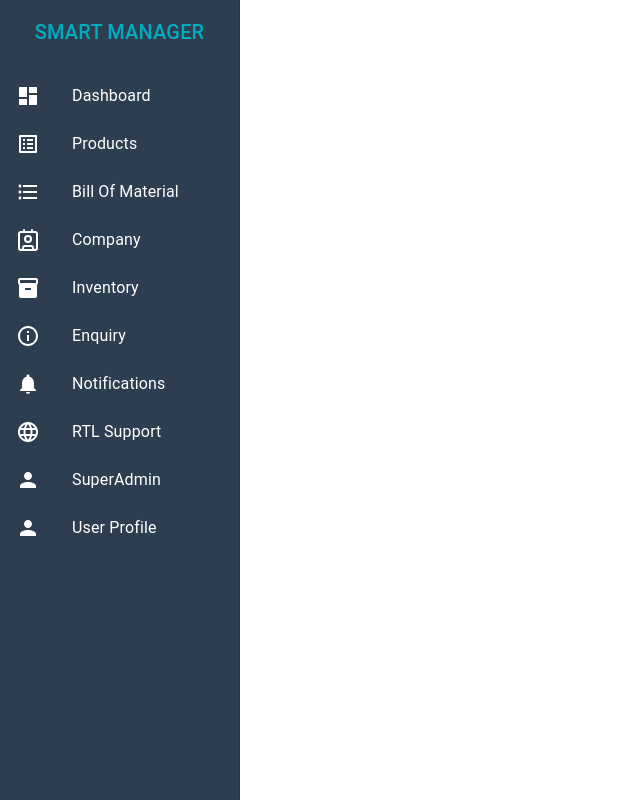
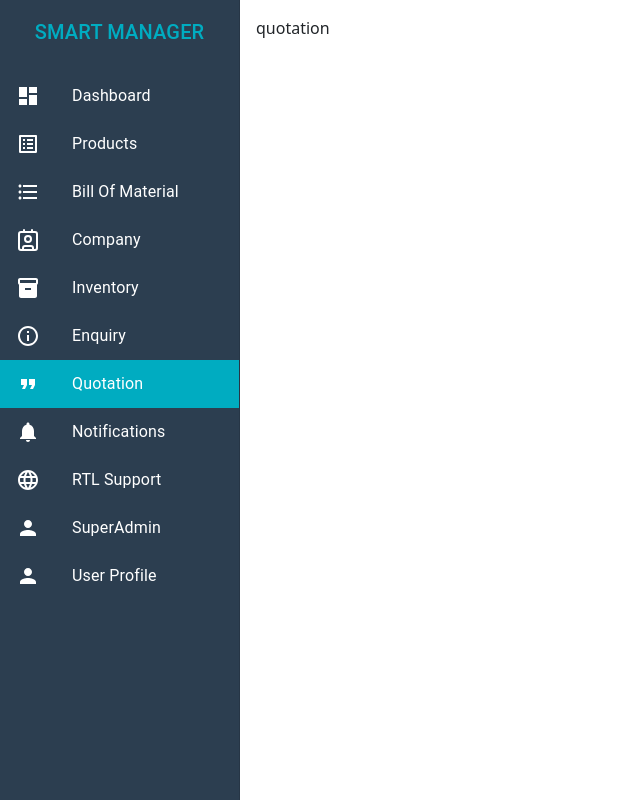
Before and after one commit to siddhant2411/nextgenmanagerui, a React (Create React App) app: page /quotation in a window 1280 px wide. Shown: the whole page, without its empty margins (0-640 px from the left). Built offline with nearby package versions, Linux system fonts and the light colour scheme.

Commit message:
docker page

```diff
--- a/src/App.js
+++ b/src/App.js
@@ -8,6 +8,7 @@ import InventoryPage from "./pages/InventoryPage";
 import Sidebar from "./components/sidebar/Sidebar";
 import Contact from "./components/contact/Contact";
 import EnquiryPage from "./pages/EnquiryPage";
+import QuotationPage from "./pages/QuotationPage";
 
 
 function App() {
@@ -24,6 +25,7 @@ function App() {
                         <Route path="/inventory/*" element={<InventoryPage/>}/>
                         <Route path="/contact/*" element={<Contact />}/>
                         <Route path={"/enquiry/*"} element={<EnquiryPage/>}/>
+                        <Route path={"/quotation/*"} element={<QuotationPage/>}/>
                     </Routes>
                 </main>
             </div>
--- a/src/components/enquiry/EnquiryList.jsx
+++ b/src/components/enquiry/EnquiryList.jsx
@@ -37,7 +37,6 @@ const EnquiryLIst = ({ enquiryList, filters, handleSort, currentPage, totalPages
     return (
         <div>
             <Box>
-                {console.log(filters)}
                 <Typography variant="h4" gutterBottom>Enquiry List</Typography>
                 <Button
                     variant="contained"
--- /dev/null
+++ b/src/components/quotation/Quotation.jsx
@@ -0,0 +1,34 @@
+import React, {useRef, useState} from 'react';
+import {useLocation, useNavigate} from "react-router-dom";
+
+const Quotation = () => {
+
+    const [loading, setLoading] = useState(false);
+    const [quotationList, setQuotationList] = useState([]);
+    const [error, setError] = useState(null);
+    const [currentPage, setCurrentPage] = useState(1);
+    const [totalPages, setTotalPages] = useState(1);
+    const [sortBy, setSortBy] = useState('id');
+    const [sortDir, setSortDir] = useState('asc');
+    const [filters, setFilters] = useState({
+        companyName: '',
+        qtnNo: '',
+        qtnDate:'',
+        enqNo:'',
+        enqDate: '',
+        netAmount:'',
+        totalAmount:''
+    });
+
+    const itemsPerPage = 5;
+    const navigate = useNavigate();
+    const location = useLocation();
+    const debounceTimeout = useRef(null);
+    return (
+        <div>
+            quotation
+        </div>
+    );
+};
+
+export default Quotation;
--- a/src/components/sidebar/Sidebar.jsx
+++ b/src/components/sidebar/Sidebar.jsx
@@ -8,7 +8,7 @@ import {
     Map,
     Language,
     FormatListBulleted,
-    ListAltOutlined, Inventory2, InfoOutlined,
+    ListAltOutlined, Inventory2, InfoOutlined, FormatQuote,
 } from "@mui/icons-material";
 import { useLocation, useNavigate } from "react-router-dom";
 import {Contact} from "lucide-react";
@@ -25,6 +25,7 @@ const Sidebar = () => {
         { text: "Company", icon: <Contact />, path: "/contact" },
         { text: "Inventory", icon: <Inventory2 />, path: "/inventory" },
         { text: "Enquiry", icon: <InfoOutlined />, path: "/enquiry" },
+        { text: "Quotation", icon: <FormatQuote />, path: "/quotation" },
         { text: "Notifications", icon: <Notifications />, path: "/notifications" },
         { text: "RTL Support", icon: <Language />, path: "/rtl-support" },
         { text: "SuperAdmin", icon: <Person />, path: "/superadmin" },
--- /dev/null
+++ b/src/pages/QuotationPage.js
@@ -0,0 +1,12 @@
+import React from 'react';
+import Quotation from "../components/quotation/Quotation";
+
+const QuotationPage = () => {
+    return (
+        <div>
+            <Quotation />
+        </div>
+    );
+};
+
+export default QuotationPage;
```
Also changed, not shown: src/components/quotation/QuotationList.jsx (added, +11 -0 lines), 2 other files (tests, documents, lock files or other folders).
